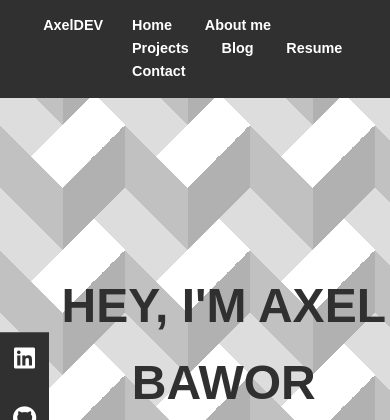
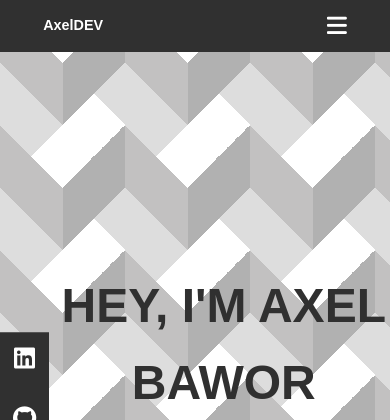
Before and after one commit to abawor/django_portfolio_website, a Django app: page / in a window 390 px wide. Shown: the top 420 px of the page. Run offline with Django 3.2, Linux system fonts and the light colour scheme; some libraries are stand-ins or nearby versions.

Commit message:
Added hamburger menu for smaller screens.

```diff
--- a/blog/static/css/base.css
+++ b/blog/static/css/base.css
@@ -124,6 +124,7 @@ section {
 
 .nav-bar a {
     color: var(--clr-light);
+    transition: color 0.3s ease-in-out;
 }
 
 .nav-bar a:hover {
@@ -136,6 +137,36 @@ section {
 
 .hamburger {
     display: none;
+    color: var(--clr-light);
+    font-size: 1.6em;
+}
+
+.close-mark {
+    display: none;
+    color: var(--clr-light);
+    font-size: 1.6em;
+}
+
+@media (max-width: 1000px) {
+    .nav_bar_links {
+        display: none;
+        position: absolute;
+        top: 100%;
+        text-align: end;
+        right: 0;
+        background-color: var(--clr-dark);
+    }
+    .nav_bar_links a {
+        display: block;
+        padding: 1em;
+        padding-right: 3em;
+        padding-left: 5em;
+        margin-left: 0;
+        border-top: 1px solid var(--clr-light);
+    }
+    .hamburger {
+        display: flex;
+    }
 }
 
 /* Intro */
@@ -177,6 +208,14 @@ section {
     transform: translateY(-50%);
 }
 
+.intro_social a {
+    transition: background-color 0.3s ease-in-out
+}
+
+.intro_social a:hover {
+    background-color: var(--clr-main);
+}
+
 .intro_social i {
     padding: 1.5em 1em;
 }
@@ -188,13 +227,12 @@ section {
     width: 100%;
     text-align: center;
     color: var(--clr-light);
-    transition: background-color 0.5s, scale 0.5s;
+    transition: scale 0.3s ease-in-out;
 
 }
 
 .intro_social .fa-brands:hover,
 .intro_social .fa-solid:hover {
-    background-color: var(--clr-main);
     scale: 1.2;
 }
 
--- a/blog/static/js/base.js
+++ b/blog/static/js/base.js
@@ -0,0 +1,27 @@
+const hamburgerBtn = document.querySelector(".hamburger")
+const navLinks = document.querySelector(".nav_bar_links")
+const closeMark = document.querySelector(".close-mark")
+
+
+hamburgerBtn.addEventListener("click", () => {
+    navLinks.style.display = "block"
+    hamburgerBtn.style.display = "none"
+    closeMark.style.display = "flex"
+});
+
+closeMark.addEventListener("click", () => {
+    navLinks.style.display = "none"
+    hamburgerBtn.style.display = "flex"
+    closeMark.style.display = "none"
+})
+
+window.addEventListener("resize", function() {
+    if (window.innerWidth >= 1000 ) {
+        navLinks.style.display = "flex"
+        hamburgerBtn.style.display = "none"
+        closeMark.style.display = "none"
+    } else {
+        hamburgerBtn.style.display = "flex"
+        navLinks.style.display = "none"
+    }
+})
--- a/blog/templates/webapp/base.html
+++ b/blog/templates/webapp/base.html
@@ -14,6 +14,12 @@
       <nav class="nav-bar">
         <div class="nav_bar_home">
           <a href="/" class="home">AxelDEV</a>
+        </div>
+        <div class="hamburger">
+          <i class="fa-solid fa-bars"></i>
+        </div>
+        <div class="close-mark">
+          <i class="fa-solid fa-xmark close"></i>
         </div>
         <div class="nav_bar_links">
           <a href="#intro">Home</a>
```
